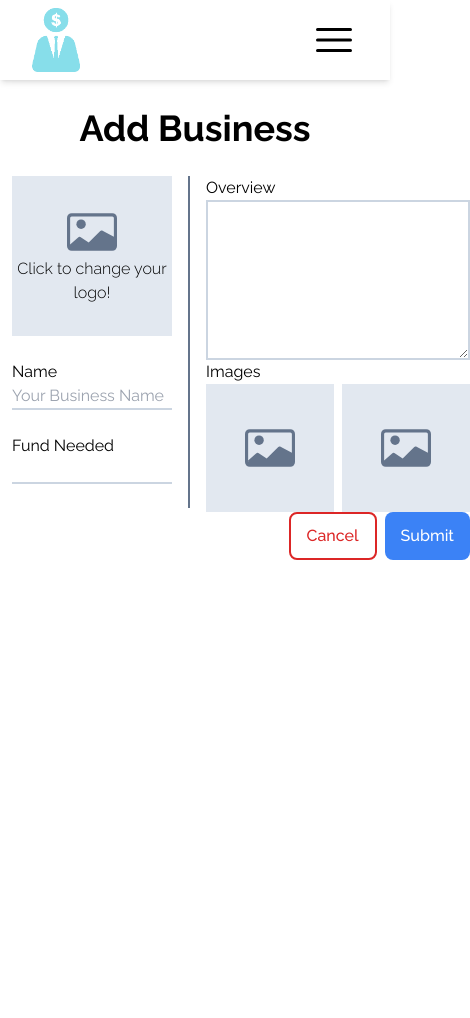
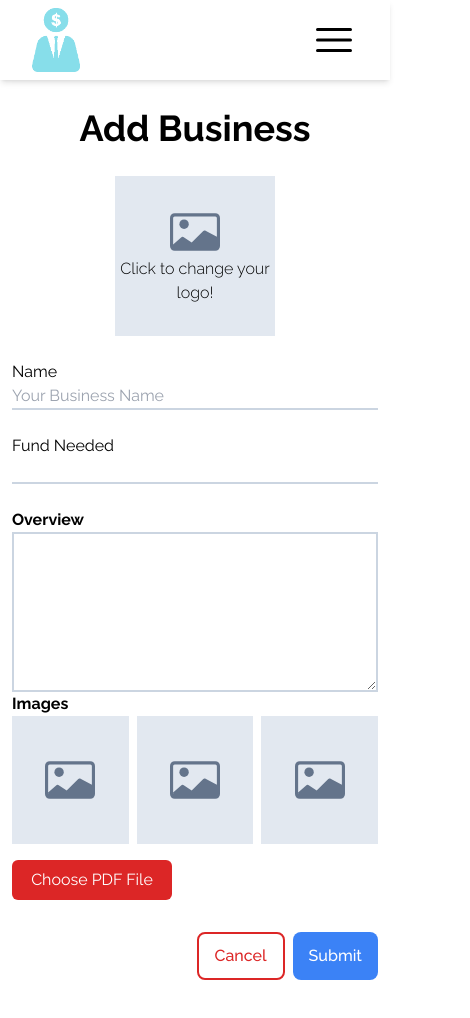
Before and after one commit to yonatan-nyo/final-project-client, a Next.js app: page /invest/add in a window 390 px wide. Shown: the whole page, 470 px wide, since content can reach past the window. Before the commit the page ends 844 px from the top, so only its background shows below. Built offline with nearby package versions, Linux system fonts and the light colour scheme.

Commit message:
updated imageInput

```diff
--- a/app/invest/add/page.js
+++ b/app/invest/add/page.js
@@ -1,19 +1,32 @@
 "use client";
 
-import Image from "next/image";
+import { useEffect, useState } from "react";
 import "./investAdd.css";
-import { BsCardImage } from "react-icons/bs";
-import { useState } from "react";
 import ImageInput from "@/components/ImageInput";
 
 const Page = () => {
+  const [logo, setLogo] = useState(null);
+  const [images, setImages] = useState([]);
+  const [selectedFile, setSelectedFile] = useState({ name: "" });
+
+  const handleFileChange = (event) => {
+    const file = event.target.files[0];
+    setSelectedFile(file);
+  };
+
+  useEffect(() => {
+    console.log(logo);
+  }, [logo]);
+
   return (
     <div className="max-w-[1450px] mx-auto px-3 flex flex-col">
       <form className="flex flex-col gap-4 w-full h-full min-h-screen pt-24 pb-4">
         <h1 className="font-bold text-4xl text-center py-3">Add Business</h1>
-        <div className="flex gap-4 w-full h-full">
-          <div className="border-r-2 pr-4 border-slate-500 h-fit">
-            <ImageInput msg="Click to change your logo!" />
+        <div className="md:flex gap-4 w-full h-full">
+          <div className="md:border-r-2 md:pr-4 md:border-slate-500 h-fit justify-center">
+            <div className="w-fit mx-auto">
+              <ImageInput msg="Click to change your logo!" imageFile={logo} setImageFIle={setLogo} />
+            </div>
             <div className="group-input w-full max-w-sm">
               <label htmlFor="name">Name</label>
               <input type="text" name="name" id="name" autoComplete="off" placeholder="Your Business Name" />
@@ -26,16 +39,41 @@ const Page = () => {
           </div>
           <div className="flex-grow flex flex-col justify-between h-auto">
             <div>
-              <label htmlFor="overview">Overview</label>
+              <label htmlFor="overview" className="font-bold">
+                Overview
+              </label>
               <textarea name="overview" id="overview" className="w-full"></textarea>
-              <label htmlFor="images">Images</label>
+              <label htmlFor="images" className="font-bold">
+                Images
+              </label>
               <div className="flex gap-2">
                 <ImageInput size="small" />
                 <ImageInput size="small" />
+                <ImageInput size="small" />
+              </div>
+              <div className="flex gap-4 my-4">
+                <label
+                  htmlFor="pdfFile"
+                  className="relative inline-flex items-center justify-center w-40 h-10 px-4 py-2 bg-red-600 rounded-md text-white cursor-pointer hover:bg-red-400">
+                  <span>Choose PDF File</span>
+                  <input
+                    type="file"
+                    name="pdfFile"
+                    id="pdfFile"
+                    accept="application/pdf"
+                    className="absolute inset-0 w-full h-full opacity-0 cursor-pointer"
+                    onChange={handleFileChange}
+                  />
+                </label>
+                {selectedFile && (
+                  <p className="mt-2 max-w-md text-ellipsis overflow-hidden whitespace-nowrap">
+                    {selectedFile.name ?? "No selected file"}
+                  </p>
+                )}
               </div>
             </div>
 
-            <div className="flex gap-2 justify-end">
+            <div className="flex gap-2 justify-end py-4">
               <button className="flex h-12 w-fit items-center px-4 py-1 text-red-600 font-bold hover:bg-red-100 border-2 border-red-600 mb-2 rounded-lg">
                 <p className="font-medium">Cancel</p>
               </button>
--- a/components/ImageInput.jsx
+++ b/components/ImageInput.jsx
@@ -4,9 +4,8 @@ import { useState } from "react";
 import Image from "next/image";
 import { BsCardImage } from "react-icons/bs";
 
-const ImageInput = ({ imageFile, setImageFIle, size, msg = "" }) => {
+const ImageInput = ({ imageFile, setImageFIle = () => {}, size, msg = "" }) => {
   const [url, setUrl] = useState(null);
-  const [selectedImage, setSelectedImage] = useState(null);
 
   const changeImage = () => {
     const input = document.createElement("input");
@@ -18,7 +17,7 @@ const ImageInput = ({ imageFile, setImageFIle, size, msg = "" }) => {
         const reader = new FileReader();
         reader.onload = () => {
           setUrl(reader.result);
-          setSelectedImage(file);
+          setImageFIle(file);
         };
         reader.readAsDataURL(file);
       }
@@ -38,7 +37,7 @@ const ImageInput = ({ imageFile, setImageFIle, size, msg = "" }) => {
             height={400}
             onClick={changeImage}
           />
-          <p className="text-center font-bold">{selectedImage?.name}</p>
+          <p className="text-center font-bold">{imageFile?.name}</p>
           <p className="text-center font-light">*{msg}*</p>
         </div>
       ) : (
--- a/package.json
+++ b/package.json
@@ -20,6 +20,7 @@
     "react": "18.2.0",
     "react-dom": "18.2.0",
     "react-icons": "^4.10.1",
+    "react-pdf": "^7.1.2",
     "tailwindcss": "3.3.2"
   }
 }
```
Also changed, not shown: 1 other file (tests, documents, lock files or other folders).
